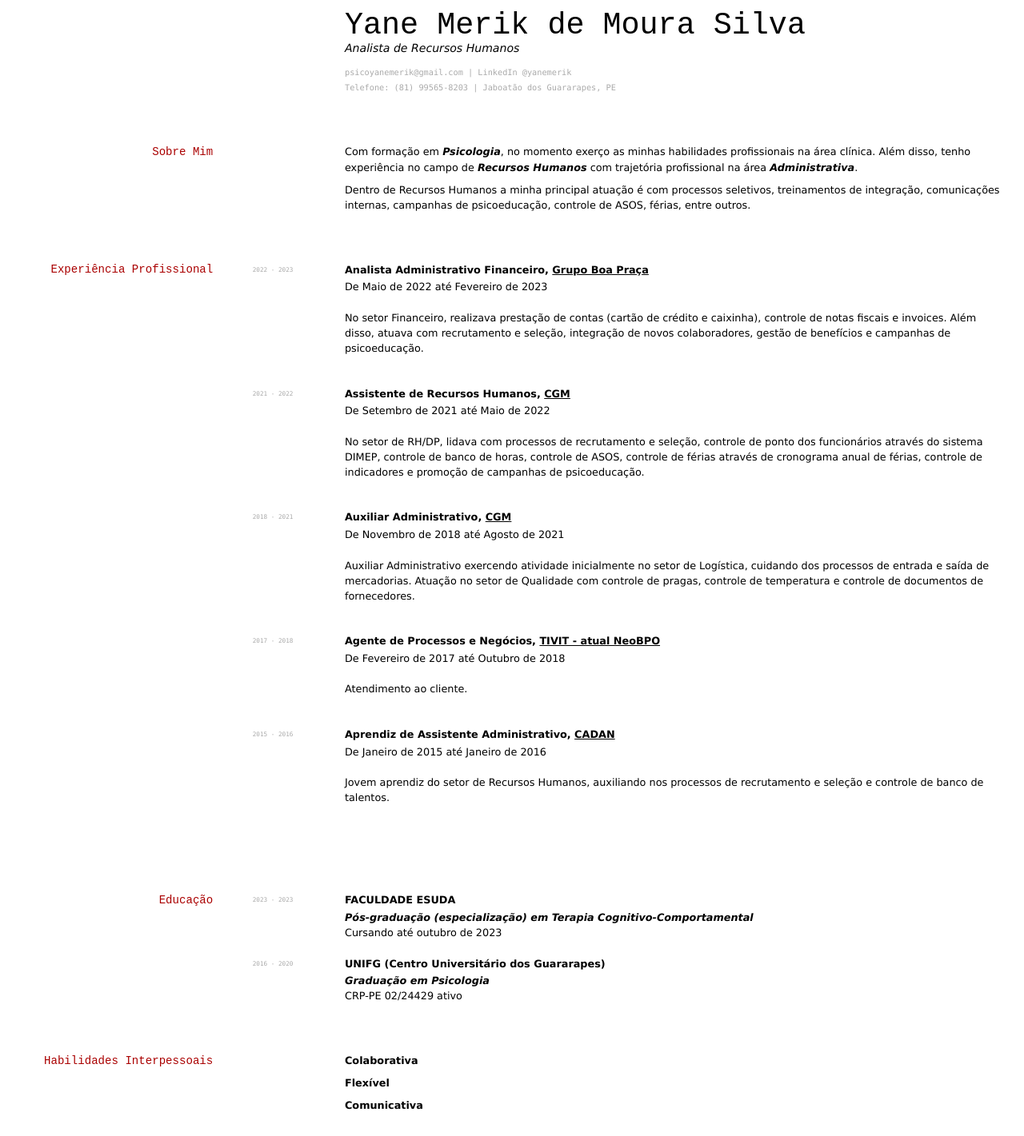
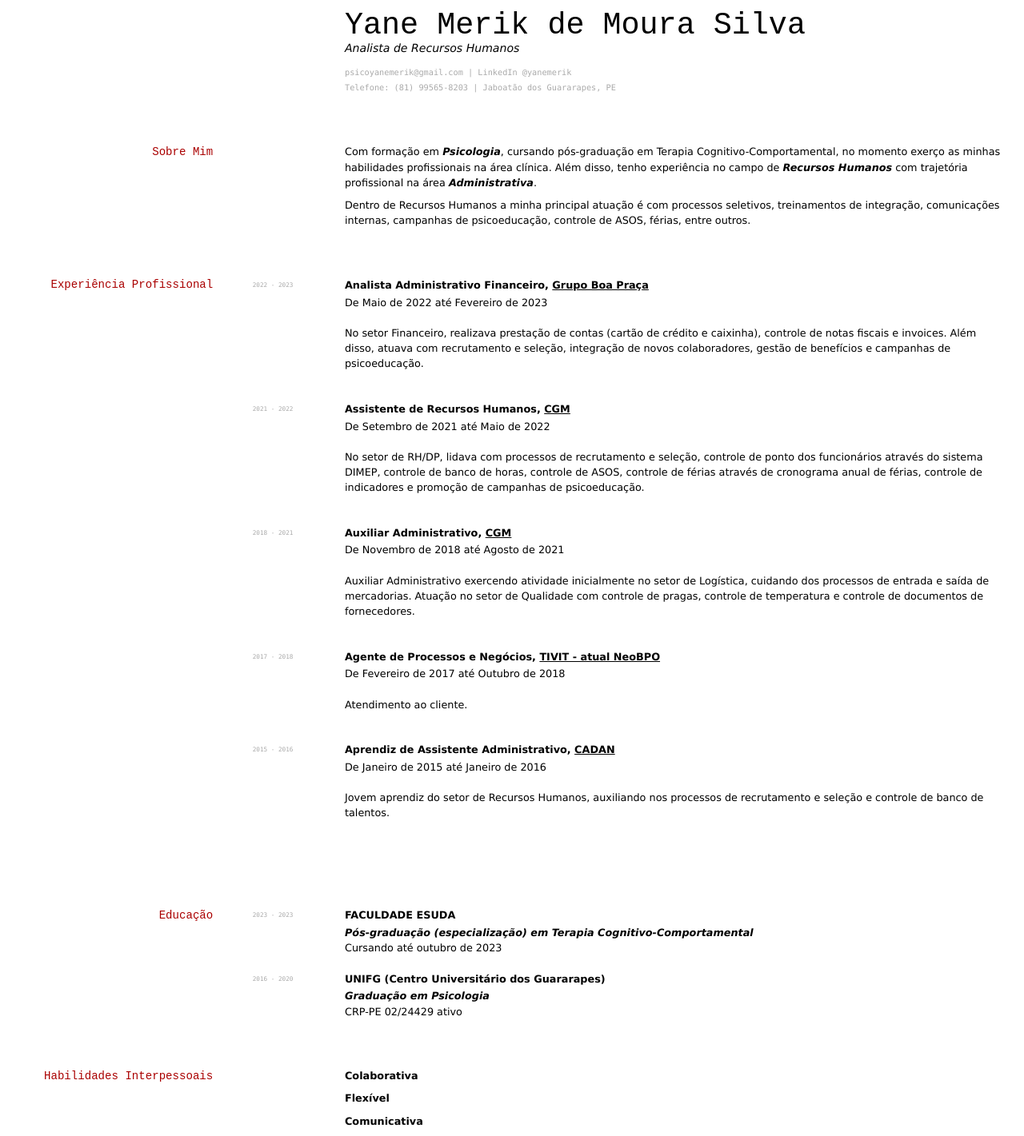
Before and after one commit to lflucasferreira/yane, a Jekyll site: the page built from index.md, in a window 1280 px wide. Shown: the whole page at 80% size. Built offline with Jekyll 4.4.1, drawn with Linux system fonts in a browser that asks for light colours.

Commit message:
Update index.md

```diff
--- a/index.md
+++ b/index.md
@@ -15,7 +15,7 @@ Analista de Recursos Humanos
 
 ## Sobre Mim
 
-Com formação em *Psicologia*, no momento exerço as minhas habilidades profissionais na área clínica. Além disso, tenho experiência no campo de *Recursos Humanos* com trajetória profissional na área *Administrativa*.
+Com formação em *Psicologia*, cursando pós-graduação em Terapia Cognitivo-Comportamental, no momento exerço as minhas habilidades profissionais na área clínica. Além disso, tenho experiência no campo de *Recursos Humanos* com trajetória profissional na área *Administrativa*.
 
 Dentro de Recursos Humanos a minha principal atuação é com processos seletivos, treinamentos de integração, comunicações internas, campanhas de psicoeducação, controle de ASOS, férias, entre outros.
 
```
